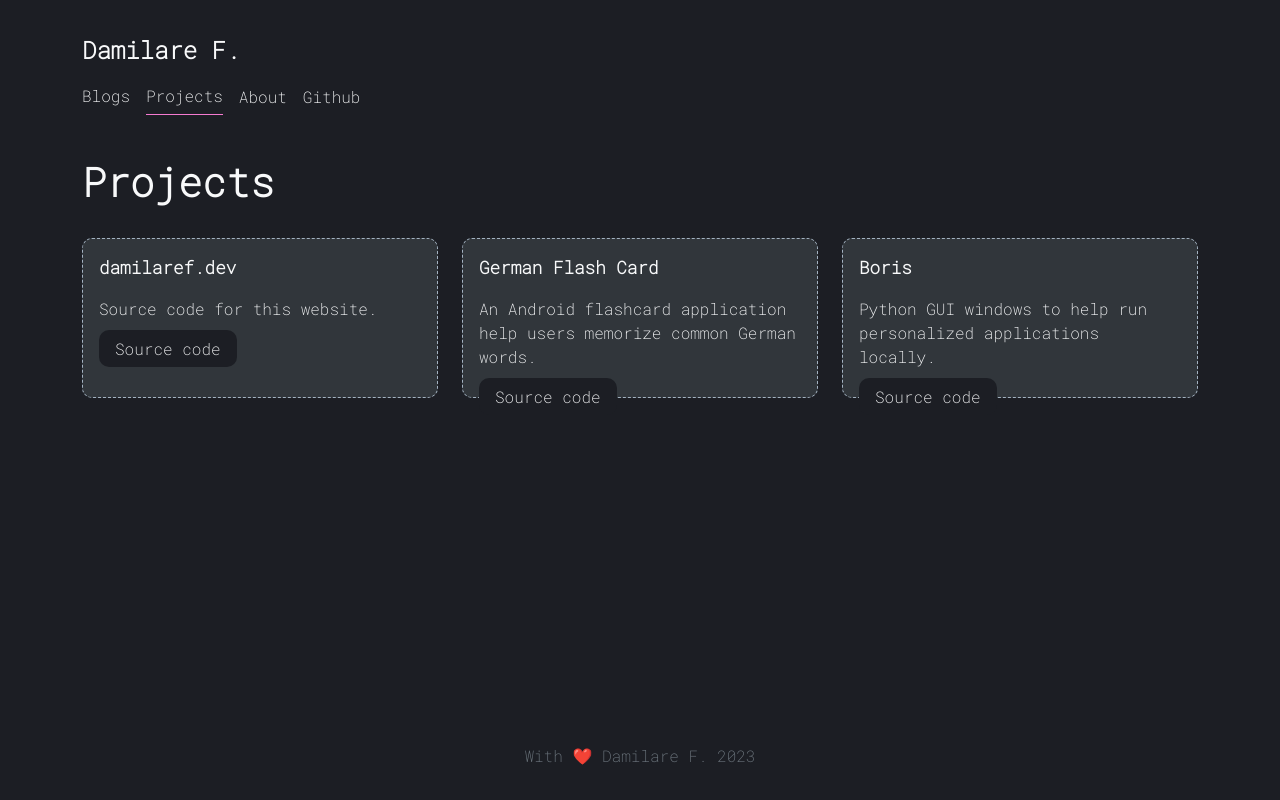
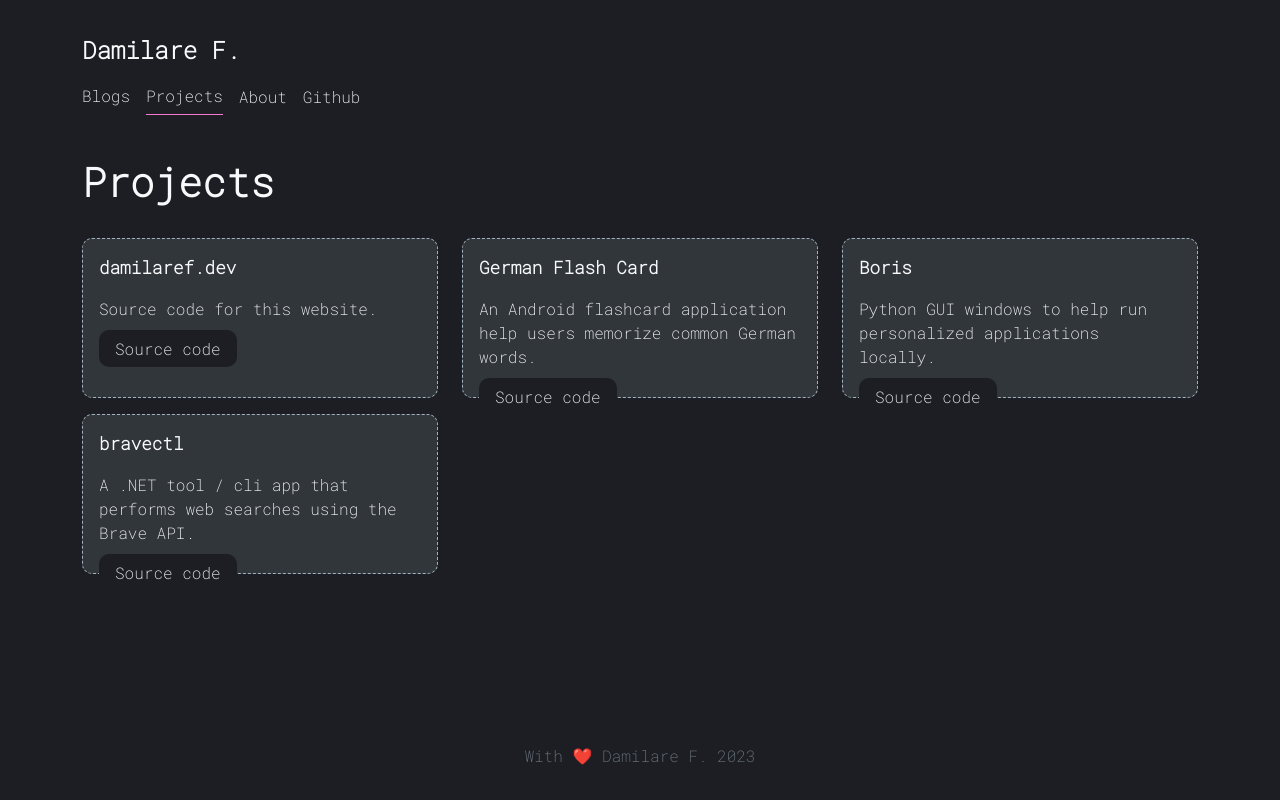
Before and after one commit to fodare/damilare-me, a React (Create React App) app: page /projects in a window 1280 px wide. Built offline with nearby package versions, Linux system fonts and the light colour scheme.

Commit message:
Add bravectl project.

```diff
--- a/src/views/Projects.jsx
+++ b/src/views/Projects.jsx
@@ -41,6 +41,18 @@ function Projects() {
                demoVisiblity="hidden"
                demoDisplay="none"
             />
+
+            <ProjectCard
+               year="2025"
+               projectLink="https://github.com/fodare/bravectl"
+               projectTitle="bravectl"
+               projectDescription="A .NET tool / cli app that performs web searches using the Brave API."
+               projectSourceCode="https://github.com/fodare/bravectl"
+               demo=""
+               demoLink=""
+               demoVisiblity="hidden"
+               demoDisplay="none"
+            />
          </div>
       </section>
    );
```
Also changed, not shown: 1 other file (tests, documents, lock files or other folders).
